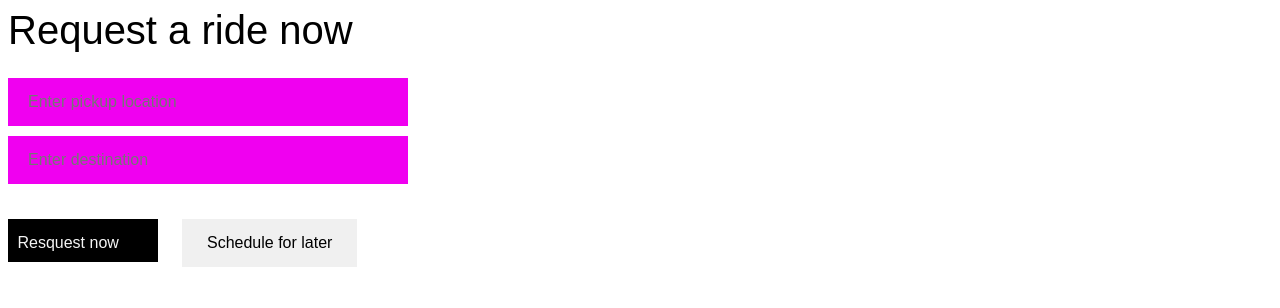
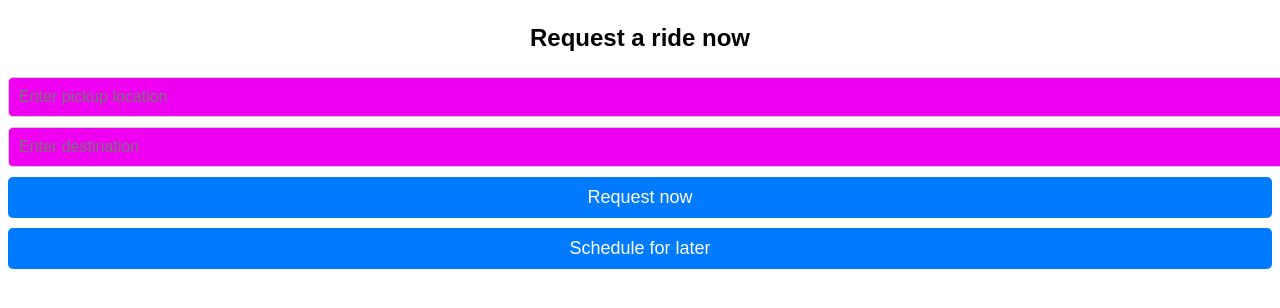
Before and after one commit to ayadfadhil/rovereto, a plain HTML site: page mine .html in a window 1280 px wide. Drawn offline with Linux system fonts and the light colour scheme.

Commit message:
new web style active button

```diff
--- a/mine .html
+++ b/mine .html
@@ -1,23 +1,56 @@
+<!DOCTYPE html>
 <html>
   <head>
     <link rel="stylesheet" href="mine.css" />
+    <style>
+      body {
+        font-family: Arial, sans-serif;
+      }
+      .title {
+        font-size: 24px;
+        font-weight: bold;
+        text-align: center;
+      }
+      .textbox {
+        width: 100%;
+        padding: 10px;
+        margin: 10px 0;
+        border: 1px solid #ccc;
+        border-radius: 5px;
+        font-size: 16px;
+      }
+      .button {
+        display: block;
+        width: 100%;
+        padding: 10px;
+        background-color: #007bff;
+        color: #fff;
+        border: none;
+        border-radius: 5px;
+        font-size: 18px;
+        cursor: pointer;
+      }
+      .button:hover {
+        background-color: #0056b3;
+      }
+      .button:active {
+        background-color: #262f39;
+      }
+    </style>
   </head>
   <body>
-    <p class="title">
-      Request a ride now
-    </p>
+    <p class="title">Request a ride now</p>
     <input
-      class="pickup-textbox"
+      class="textbox pickup-textbox"
       type="text"
       placeholder="Enter pickup location"
     />
     <input
-      class="destination-textbox"
+      class="textbox destination-textbox"
       type="text"
       placeholder="Enter destination"
     />
-    <input class=" request-button" type="submit " value=" Resquest now" />
-
-    <button class="schedule-button">Schedule for later</button>
+    <input class="button request-button" type="submit" value="Request now" />
+    <button class="button schedule-button">Schedule for later</button>
   </body>
 </html>
```
